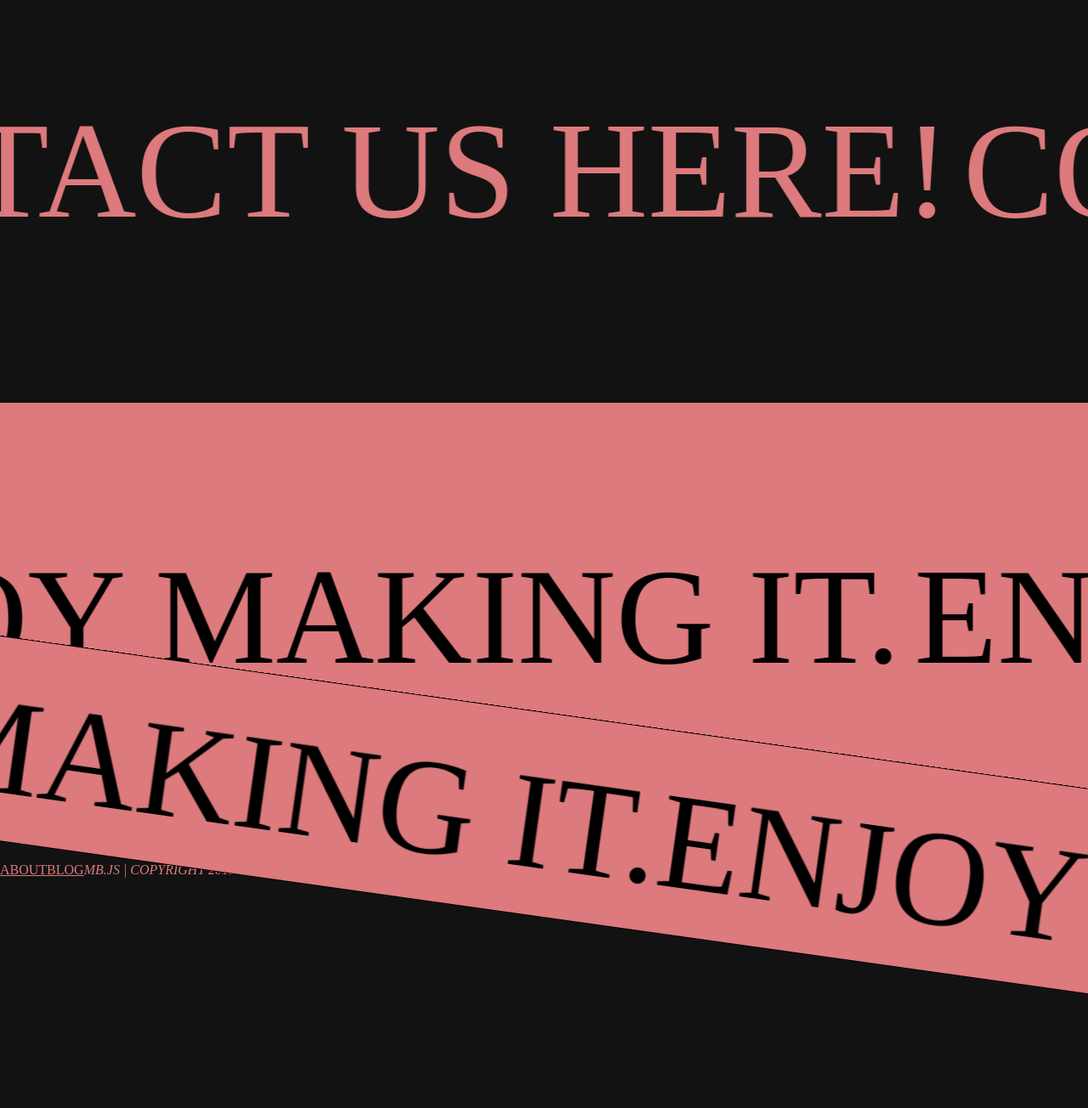
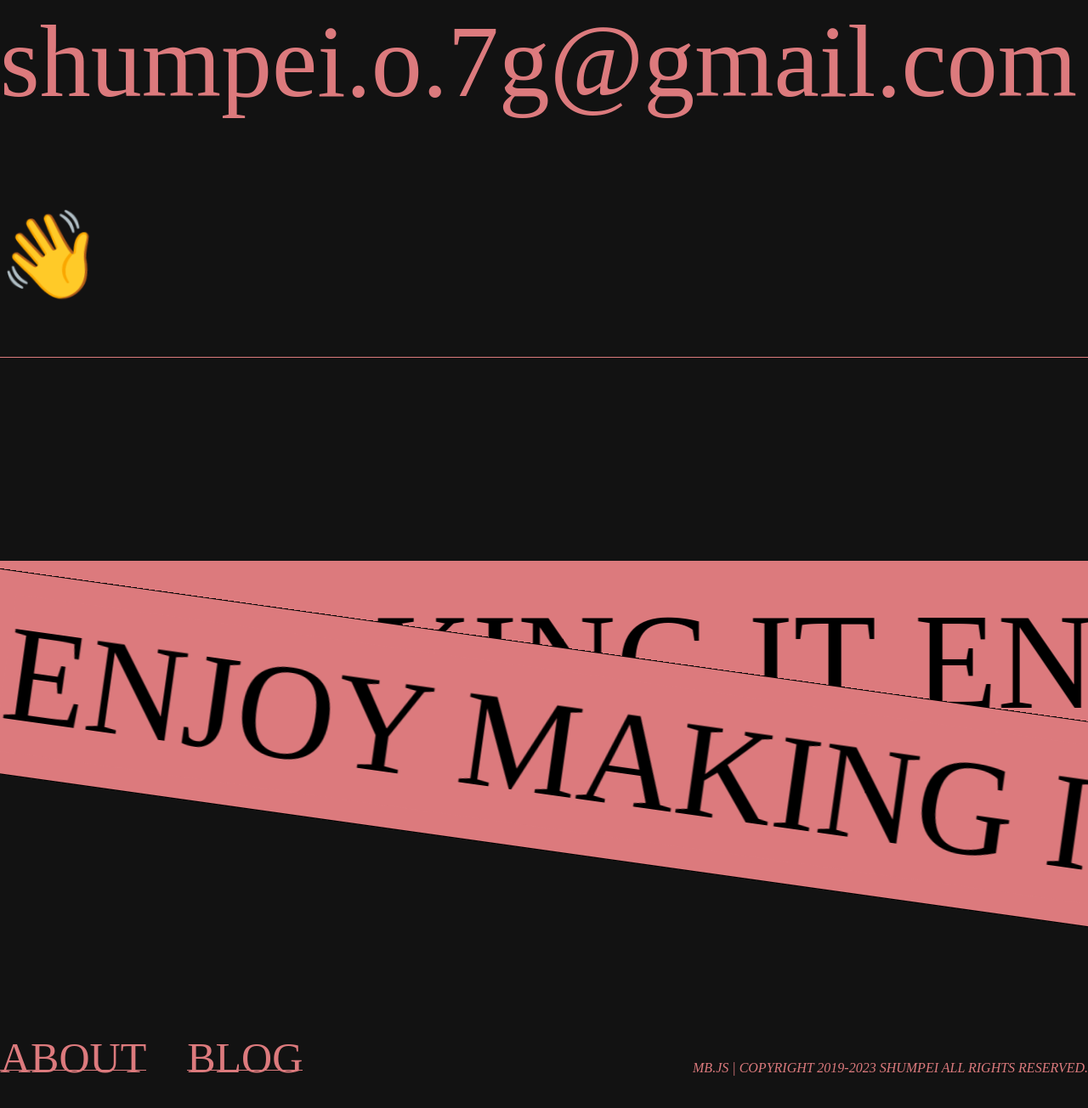
Before and after one commit to Shumpei0111/mbjs2023, an Astro site: page / in a window 1280 px wide. Shown: the part 1652-2956 px from the top of the page at 85% size. Before the commit the page ends 2908 px from the top, so only its background shows below. Built offline with nearby package versions, Linux system fonts and the light colour scheme; Astro itself is replaced by a stand-in of ours; a web font is replaced by a local one.

Commit message:
Update マーキー修正

```diff
--- a/src/components/common/marquee.astro
+++ b/src/components/common/marquee.astro
@@ -73,7 +73,6 @@ const { text, isShowSeparate, isBelt } = Astro.props;
   $parent &&
     setTimeout(() => {
       $parent.style.width = `${window.outerWidth + window.innerWidth}px`;
-      $parent.style.display = `block`;
     }, 20);
 </script>
 
@@ -83,6 +82,7 @@ const { text, isShowSeparate, isBelt } = Astro.props;
     &.container {
       .inner {
         background-color: v.$primary;
+        height: 240px;
 
         .content {
           color: black;
@@ -99,9 +99,10 @@ const { text, isShowSeparate, isBelt } = Astro.props;
     .inner {
       margin: 2rem 0;
       overflow: hidden;
-      height: 100%;
       display: flex;
       align-items: center;
+      border-bottom: 1px solid v.$primary;
+      height: 180px;
     }
 
     .content {
@@ -115,7 +116,6 @@ const { text, isShowSeparate, isBelt } = Astro.props;
   }
 
   .parent {
-    display: none;
     border: 1px solid black;
     transform: rotate(8deg);
     overflow: hidden;
@@ -129,13 +129,13 @@ const { text, isShowSeparate, isBelt } = Astro.props;
 
   .turnRight {
     width: 200vw;
-    bottom: 0;
-    height: 220px;
+    height: 240px;
     overflow: hidden;
-    margin: -2rem 0 0;
+    // margin: -2rem calc(100vw - 50%) 0;
 
     .inner {
       margin: 0 0 -2rem;
+      height: 240px;
     }
 
     .content {
--- a/src/components/global/footer.astro
+++ b/src/components/global/footer.astro
@@ -1,15 +1,32 @@
 ---
 import Marquee from "../common/marquee.astro";
 import Menulist from "../common/menulist.astro";
+
+const mailAddress = "shumpei.o.7g@gmail.com";
+const param =
+  "subject=%E3%80%90MB.js%E3%80%91%E3%81%8A%E5%95%8F%E3%81%84%E5%90%88%E3%82%8F%E3%81%9B";
+const mailTo = "mailto:" + mailAddress + "?" + param;
 
 const now = new Date();
 const year = now.getFullYear();
 const COPY_RIGHT = `MB.js | copyright 2019-${year} Shumpei All Rights Reserved.`;
 ---
 
-<footer>
+<footer class="relative">
+  <div class="marqueeWrapper">
+    <div class="marqueeContainer">
       <div data-marquee="contact" class="width-100">
         <Marquee text="CONTACT US HERE!" isShowSeparate={false} />
+      </div>
+      <div class="contactContainer">
+        <a class="mail" href={mailTo} target="_blank" rel="noopener"
+          >shumpei<span class="dot"></span>o<span class="dot"></span>7g<span
+            class="atmark"></span>gmail<span class="dot"></span>com<p
+            class="hand"
+          >
+            👋
+          </p></a
+        >
       </div>
       <div data-marquee="enjoy" class="width-100">
         <Marquee
@@ -19,15 +36,30 @@ const COPY_RIGHT = `MB.js | copyright 2019-${year} Shumpei All Rights Reserved.`
           client:load
         />
       </div>
-  <div class="flex align-center">
-    <Menulist className="footer-menu" />
+    </div>
+  </div>
+  <div class="flex align-center footerMenuWrapper">
+    <Menulist className="footerMenu" />
     <div class="flex copyright">
       <address translate="no">{COPY_RIGHT}</address>
     </div>
   </div>
 </footer>
 
-<style>
+<style lang="scss">
+  @use "../../style/variables.scss" as v;
+  .marqueeWrapper {
+    position: relative;
+    /* margin: 0 calc(50% - 50vw);
+    width: 100vw; */
+  }
+
+  .footerMenuWrapper {
+    margin: 30rem 0 10rem;
+    justify-content: space-between;
+    align-items: baseline !important;
+  }
+
   .copyright {
     text-transform: uppercase;
     font-size: 1.6rem;
@@ -41,4 +73,70 @@ const COPY_RIGHT = `MB.js | copyright 2019-${year} Shumpei All Rights Reserved.`
   .width-100 {
     width: 100%;
   }
+
+  .contactContainer {
+    margin: 20rem 0;
+    width: 100%;
+    display: flex;
+    flex-wrap: wrap;
+    justify-content: center;
+
+    .mail {
+      display: flex;
+      flex-wrap: wrap;
+      font-size: 12rem;
+      text-decoration: none;
+      transition: 0.2s;
+
+      &:hover {
+        color: white;
+
+        .dot,
+        .atmark {
+          color: white;
+        }
+      }
+
+      &::after {
+        content: "";
+        width: 100%;
+        display: block;
+        border-top: 1px solid;
+        margin-top: -4rem;
+      }
+    }
+  }
+
+  .dot {
+    transition: 0.2s;
+    &:after {
+      content: ".";
+      font-size: 12rem;
+    }
+  }
+
+  .atmark {
+    transition: 0.2s;
+    &:after {
+      content: "@";
+      font-size: 12rem;
+    }
+  }
+
+  .hand {
+    display: block;
+    font-size: 10rem;
+    transform-origin: center bottom;
+    animation: hand 2s linear infinite;
+  }
+
+  @keyframes hand {
+    0%,
+    100% {
+      transform: rotate(3deg);
+    }
+    50% {
+      transform: rotate(-3deg);
+    }
+  }
 </style>
--- a/src/style/common.scss
+++ b/src/style/common.scss
@@ -19,6 +19,7 @@ body {
   max-width: 1280px;
   min-width: 375px;
   margin: 0 auto;
+  // overflow-x: hidden;
 }
 
 footer {
@@ -61,3 +62,21 @@ ul {
     margin-right: 24px;
   }
 }
+
+.footerMenu {
+  li:first-of-type {
+    margin-right: 48px;
+  }
+
+  a {
+    font-size: 5rem;
+    text-decoration: none;
+
+    &::after {
+      content: "";
+      display: block;
+      border-top: 1px solid;
+      margin-top: -1.5rem;
+    }
+  }
+}
```
Lines whose indentation alone changed are shown as unchanged.
